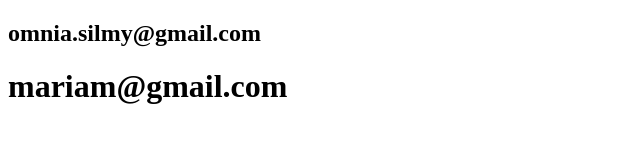
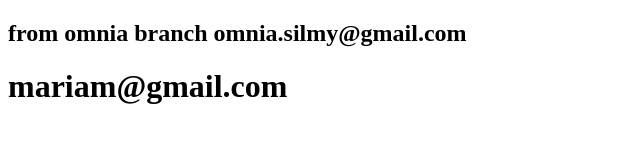
Before and after one commit to Omnia-Abdelhamed/lab1, a plain HTML site: page index.html in a window 1280 px wide. Shown: the whole page, without its empty margins (0-640 px from the left). Drawn offline with Linux system fonts and the light colour scheme.

Commit message:
add text in h2

```diff
--- a/index.html
+++ b/index.html
@@ -6,7 +6,7 @@
     <title>Document</title>
 </head>
 <body>
-    <h2>omnia.silmy@gmail.com</h2>
+    <h2>from omnia branch omnia.silmy@gmail.com</h2>
     <h1>mariam@gmail.com</h1>
 </body>
 </html>
```
